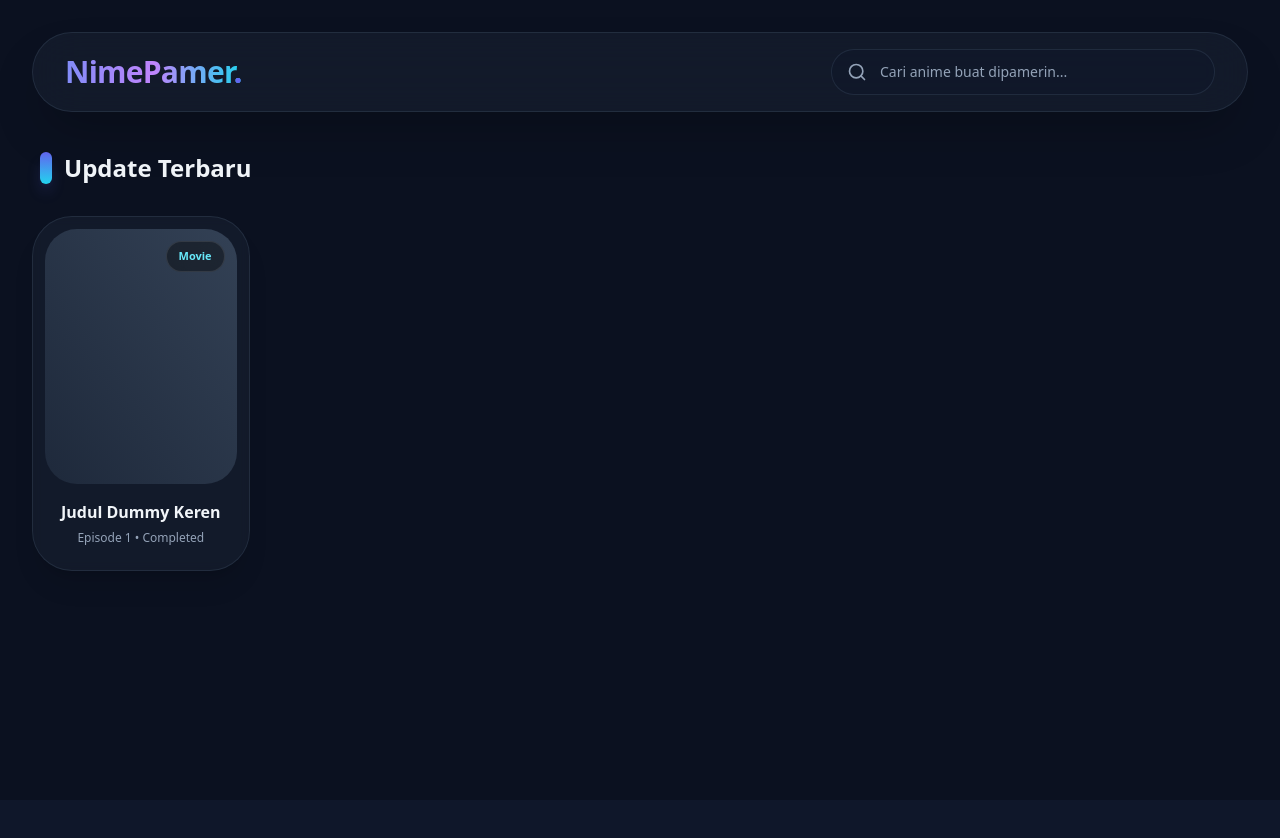
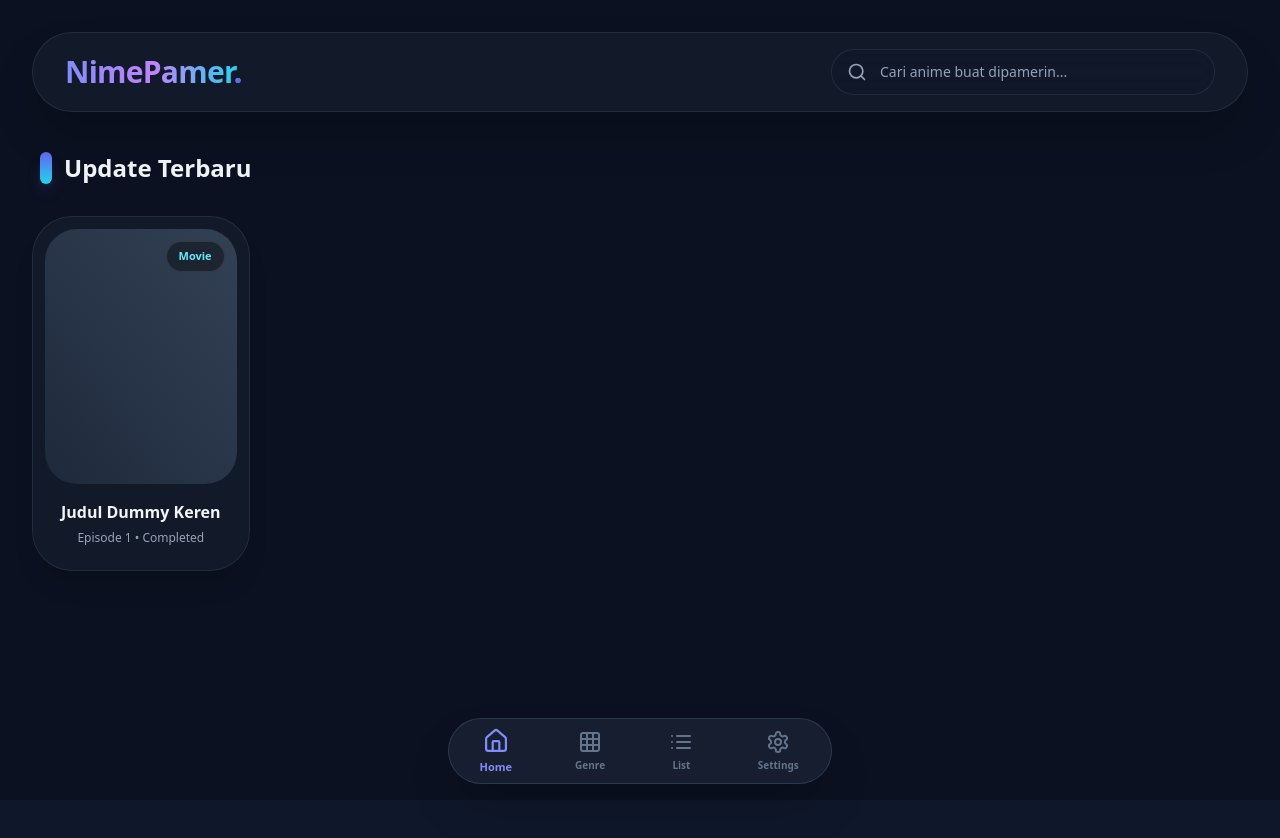
Before and after one commit to cidmomo19-oss/Animee, a React (Vite) app: page / in a window 1280 px wide. Shown: the top 838 px of the page. Before the commit the page ends 800 px from the top, so only its background shows below. Built offline with nearby package versions, Linux system fonts and the light colour scheme.

Commit message:
Refactor routing and add new page components

```diff
--- a/src/main.jsx
+++ b/src/main.jsx
@@ -1,18 +1,36 @@
-import React from 'react'
-import ReactDOM from 'react-dom/client'
-import { BrowserRouter, Routes, Route } from 'react-router-dom'
-import App from './App.jsx'
-import Admin from './Admin.jsx'
-import './index.css'
+import React from 'react';
+import ReactDOM from 'react-dom/client';
+import { BrowserRouter, Routes, Route } from 'react-router-dom';
+
+import Layout from './Layout.jsx';
+import App from './App.jsx'; // Ini jadi Halaman Home
+import Admin from './Admin.jsx';
+import Search from './pages/Search.jsx';
+import Detail from './pages/Detail.jsx';
+import Watch from './pages/Watch.jsx';
+import Genre from './pages/Genre.jsx';
+import List from './pages/List.jsx';
+import Settings from './pages/Settings.jsx';
+import './index.css';
 
 ReactDOM.createRoot(document.getElementById('root')).render(
   <React.StrictMode>
     <BrowserRouter>
       <Routes>
-        <Route path="/" element={<App />} />
-        {/* Ini rute rahasia admin abang */}
+        {/* Rute dengan BottomNav */}
+        <Route path="/" element={<Layout />}>
+          <Route index element={<App />} />
+          <Route path="genre" element={<Genre />} />
+          <Route path="list" element={<List />} />
+          <Route path="settings" element={<Settings />} />
+        </Route>
+
+        {/* Rute tanpa BottomNav */}
+        <Route path="/search" element={<Search />} />
+        <Route path="/anime/:animeId" element={<Detail />} />
+        <Route path="/watch/:episodeId" element={<Watch />} />
         <Route path="/admin" element={<Admin />} />
       </Routes>
     </BrowserRouter>
-  </React.StrictMode>,
-)
+  </React.StrictMode>
+);
```
